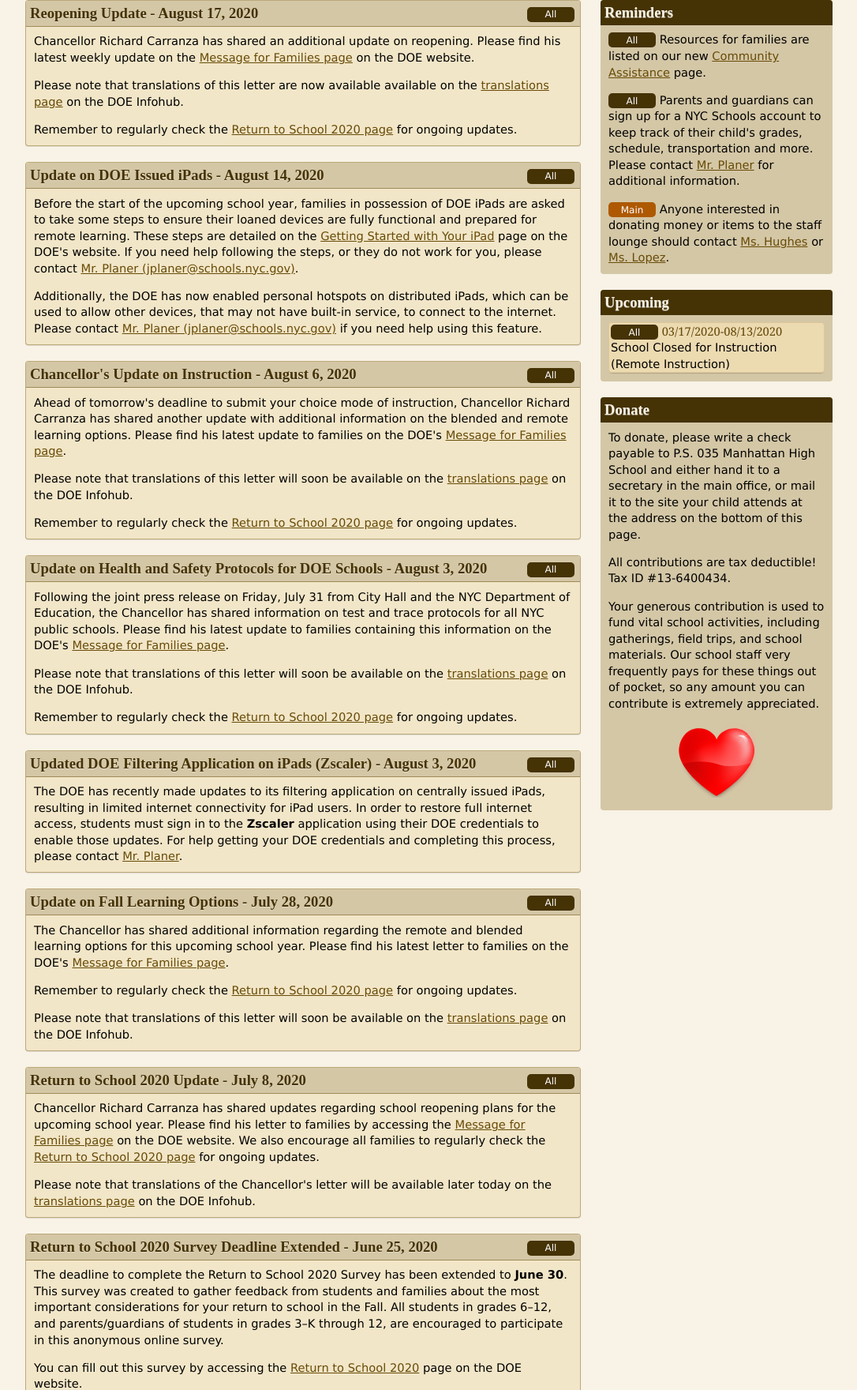
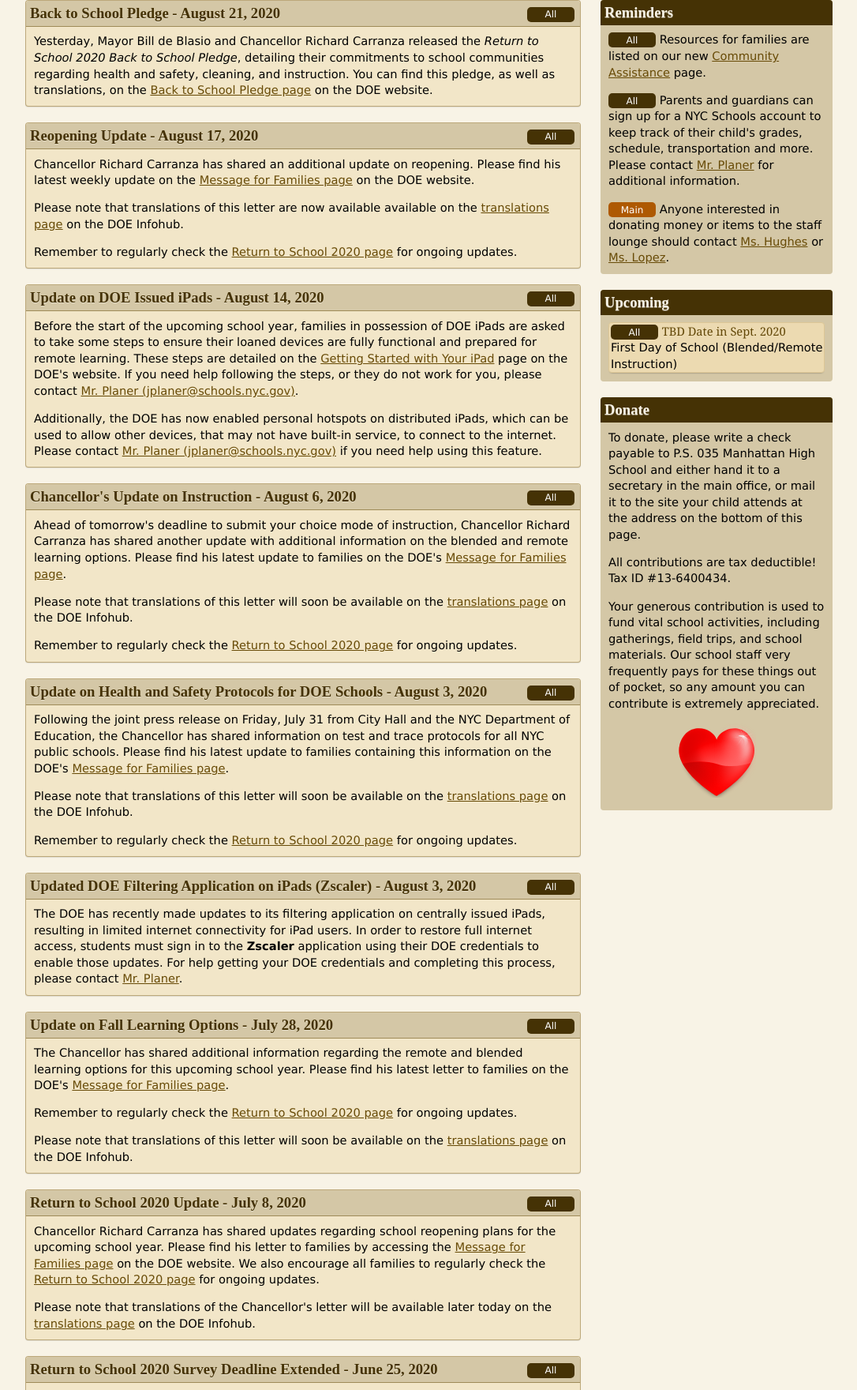
Before and after one commit to 75M035/manhattanhs, a PHP site: page / in a window 1280 px wide. Shown: the part 160-1920 px from the top of the page at 79% size, without its empty margins (96-1182 px from the left). Run offline with PHP 8.4, Linux system fonts and the light colour scheme; some libraries are stand-ins or nearby versions.

Commit message:
*Updated upcoming
*New post

```diff
--- a/index.php
+++ b/index.php
@@ -7,6 +7,11 @@
 
 	<main id="content">
 		<section id="left">
+			<article class="contentleft">
+				<h2 class="contenthead">Back to School Pledge - August 21, 2020<span class="labels"><span class="all-label">All</span></span></h2>
+				<div class="maincontent">
+					<p>Yesterday, Mayor Bill de Blasio and Chancellor Richard Carranza released the <em>Return to School 2020 Back to School Pledge</em>, detailing their commitments to school communities regarding health and safety, cleaning, and instruction. You can find this pledge, as well as translations, on the <a href="https://www.schools.nyc.gov/school-year-20-21/return-to-school-2020/back-to-school-pledge" target="_blank">Back to School Pledge page</a> on the DOE website.</p>
+			</article>
 			<article class="contentleft">
 				<h2 class="contenthead">Reopening Update - August 17, 2020<span class="labels"><span class="all-label">All</span></span></h2>
 				<div class="maincontent">
@@ -214,7 +219,7 @@
 			<aside class="contentright">
 				<h2 class="contentheadright">Upcoming</h2>
 				<div class="sidecontent upcoming">
-					<p><span class="all-label">All</span> <span class="upcoming-date">03/17/2020-08/13/2020</span> <br /> School Closed for Instruction (Remote Instruction)</p>
+					<p><span class="all-label">All</span> <span class="upcoming-date">TBD Date in Sept. 2020</span> <br /> First Day of School (Blended/Remote Instruction)</p>
 				</div>
 			</aside>
 			<aside class="contentright">
```
